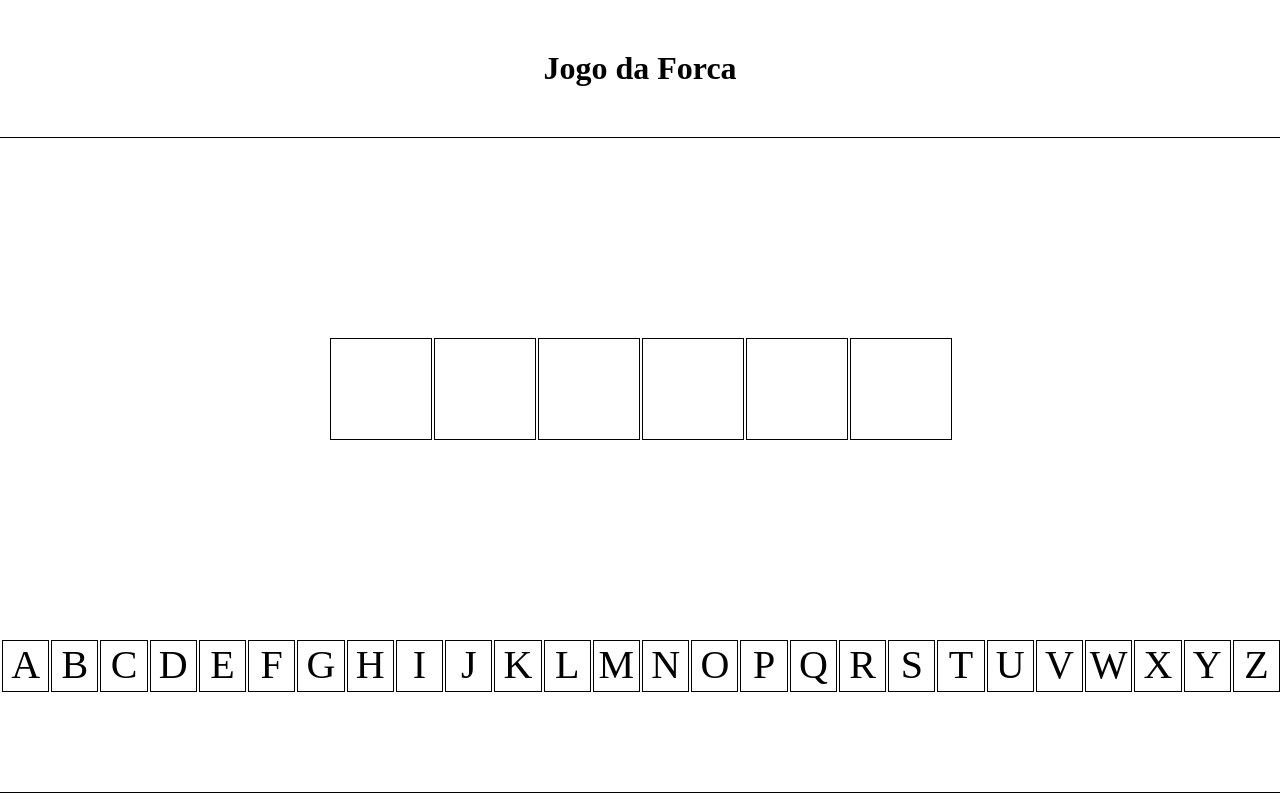
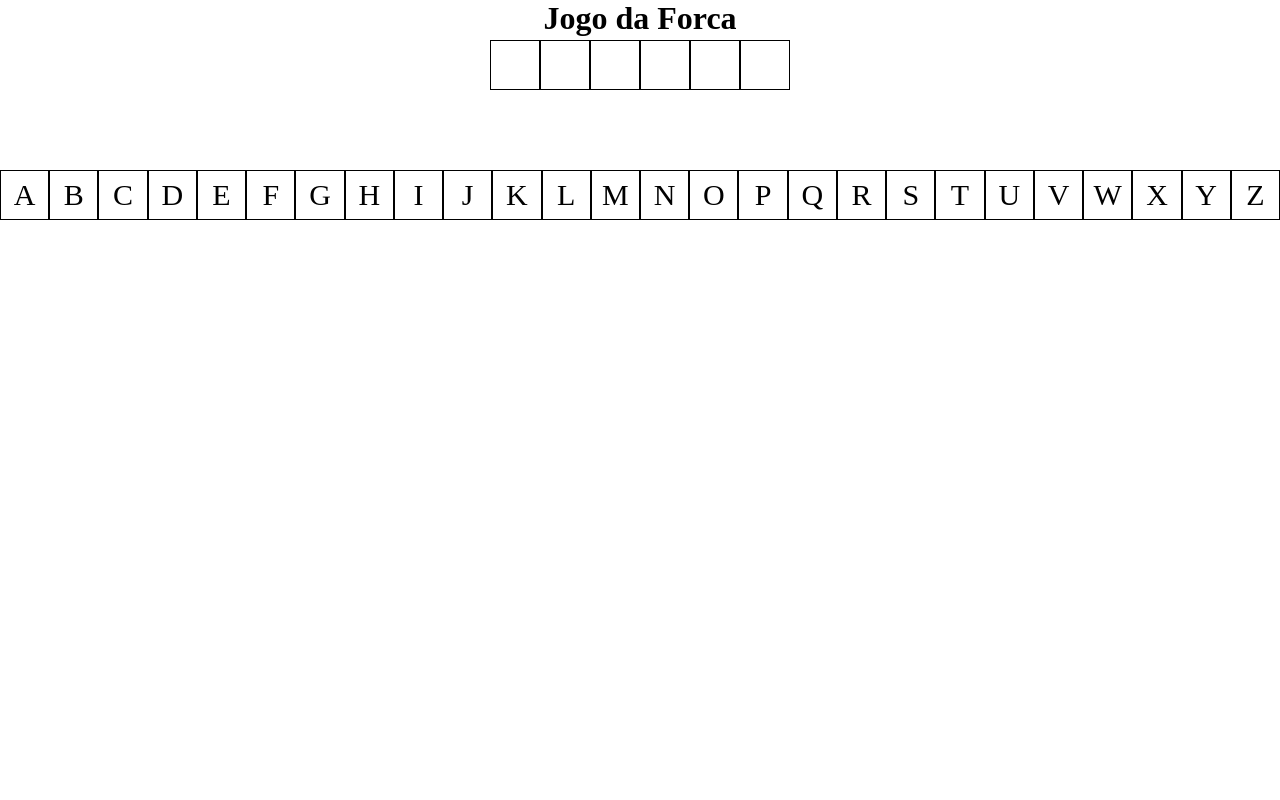
Before and after one commit to FellipeMartins92/Jogo-da-Forca, a plain HTML site: page jogo da forca/index.html in a window 1280 px wide. Both pictures are taken after a click on the button "Animais". Drawn offline with Linux system fonts and the light colour scheme.

Commit message:
código refeito

```diff
--- a/jogo da forca/index.html
+++ b/jogo da forca/index.html
@@ -15,19 +15,18 @@
     <section id="middle">
         <div id="opcoes">
             <h1>Escolha a sua categoria:</h1>
-            <button class="escolhas">Animais</button>
-            <button class="escolhas">Frutas</button>
-            <button class="escolhas">Meses</button>
-            <button class="escolhas">Jogos</button>
         </div>
     </section>
+
+    <section id="casas_jogo">
+
+    </section>
+    <div id="separar">
+
+    </div>
     <section id="area_teclado">
 
     </section>
 
-    <footer id="fundo">
-
-    </footer>
-
 </body>
 </html>
--- a/jogo da forca/index.js
+++ b/jogo da forca/index.js
@@ -1,56 +1,101 @@
 const palavras = {Animais: ["Canarinho", "Elefante", "Girafa", "Tigre", "Cachorro", "Gato", "Panda", "Gorila", "Cavalo", "Pirarucu", "Cobra", "Baleia"],
     Frutas: ["Carambola", "Banana", "Laranja", "Morango", "Abacaxi", "Pera", "Uva", "Kiwi", "Melancia", "Manga", "Jabuticaba", "Cereja"],
     Meses: ["Janeiro", "Fevereiro", "Março", "Abril", "Maio", "Junho", "Julho", "Agosto", "Setembro", "Outubro", "Novembro", "Dezembro"],
-    Jogos: ["Dark Souls", "League of Legends", "Minecraft", "Fortnite", "World of Warcraft", "Overwatch", "Dota", "Valorant", "The Sims", "Among Us", "Rocket League", "Apex Legends"]
+}
+
+const categorias = ["Animais","Frutas","Meses"]
+
+const area_botoes = document.getElementById("opcoes")
+
+function criar_botoes(){
+    for(let i = 0;i < categorias.length;i++){
+        const novo_botao = document.createElement("button")
+        novo_botao.className = "escolhas"
+        novo_botao.innerText = categorias[i]
+        area_botoes.appendChild(novo_botao)
+    }
+}
+
+var categoria_escolhida
+const middle = document.getElementById("middle")
+
+function pegar_tema(){
+    const botoes = document.querySelectorAll(".escolhas")
+    botoes.forEach((categoria)=>{
+        categoria.addEventListener("click",(pegar)=>{
+            categoria_escolhida = pegar.target.innerText
+            middle.remove()
+            pegar_palavra()
+        })
+    })
+}
+
+var palavra_escolhida
+
+function pegar_palavra(){
+    n = Math.ceil((Math.random() * 12) - 1)
+    if(categoria_escolhida == "Animais"){
+        palavra_escolhida = palavras.Animais[n].toUpperCase()
+    }else if(categoria_escolhida == "Frutas"){
+        palavra_escolhida = palavras.Frutas[n].toUpperCase()
+    }else{
+        palavra_escolhida = palavras.Meses[n].toUpperCase()
+    }
+    console.log(palavra_escolhida)
+    criar_casas_jogo()
+    criar_alfabeto()
+}
+
+const casas_jogo = document.getElementById("casas_jogo")
+
+function criar_casas_jogo(){
+    for(let i = 0; i < palavra_escolhida.length;i++){
+        const casas = document.createElement("div")
+        casas.className = "casas_do_jogo"
+        casas_jogo.appendChild(casas)
+    }
 }
 
 const alfabeto = ["A", "B", "C", "D", "E", "F", "G", "H", "I", "J", "K", "L", "M", "N", "O", "P", "Q", "R", "S", "T", "U", "V", "W", "X", "Y", "Z"]
+const teclado = document.getElementById("area_teclado")
 
-let middle = document.getElementById("opcoes")
-let pegar_escolha = document.querySelectorAll(".escolhas")
-let tabuleiro_jogo = document.getElementById("middle")
-let area_teclado = document.getElementById("area_teclado")
-let criar_area_teclado = document.createElement("section")
-criar_area_teclado.id = "teclado"
-let cont = 0
+function criar_alfabeto(){
+    for(let i = 0; i < alfabeto.length;i++){
+        const casa_letras = document.createElement("div")
+        casa_letras.innerText = alfabeto[i]
+        teclado.appendChild(casa_letras)
+    }
+}
 
-pegar_escolha.forEach((evt)=>{
-    evt.addEventListener("click",(el)=>{
-        categoria_escolhida = el.target.innerText
-        let pegar_array_jogo = palavras[categoria_escolhida]
-        pegar_palavra_aleatoria = pegar_array_jogo[Math.floor(((Math.random() * 12)))]
-        pegar_palavra_aleatoria = pegar_palavra_aleatoria.toUpperCase()
+function jogar(){
+    teclas = document.getElementById("area_teclado")
+    teclas.addEventListener("click",(evt)=>{
+        letra = evt.target.innerText
+        verificar_letra(letra)
+        verificar_se_ganhou()
+    })
+}
 
-        middle.remove()
+var acertos = 0
 
+function verificar_letra(letra){
+    const casas_palavra = document.getElementById("casas_jogo")
+    for(let i = 0; i < palavra_escolhida.length;i++){
+        if(palavra_escolhida[i] == letra){
+            casas_palavra.childNodes[i + 1].innerText = letra
+            acertos++
+        }
+    }
+}
 
-        for(let i = 0;i < pegar_palavra_aleatoria.length;i++){
-            let criar_casinhas = document.createElement("div")
-                criar_casinhas.style.width = "100px"
-                criar_casinhas.style.height = "100px"
-                criar_casinhas.style.marginLeft = "2px"
-                criar_casinhas.style.border = "1px solid black"
+function verificar_se_ganhou(){
+    if(acertos == palavra_escolhida.length){
+        alert("parabéns")
+    }
+}
 
-        tabuleiro_jogo.appendChild(criar_casinhas)
-        }
-        for(let i = 0; i <26;i++){
-            let criar_teclado = document.createElement("div")
-            criar_teclado.style.width = "50px"
-            criar_teclado.style.height = "50px"
-            criar_teclado.style.border = "1px solid black"
-            criar_teclado.style.marginLeft = "2px"
-            criar_teclado.innerText = alfabeto[i]
-            criar_teclado.addEventListener("click",(evt)=>{
-                    for(let j = 0; j < pegar_palavra_aleatoria.length;j++){
-                        if(pegar_palavra_aleatoria[j].includes(evt.target.innerText)){
-                            tabuleiro_jogo.children[j].innerText = evt.target.innerText
-                            remover_casa_escolhida = alfabeto.indexOf(evt.target.innerText)
-                            document.getElementById("teclado").childNodes[remover_casa_escolhida].removeEventListener
-                        }
-                    }
-            })
-            criar_area_teclado.appendChild(criar_teclado)
-        }
-        area_teclado.appendChild(criar_area_teclado)
-    })
-})
+criar_botoes()
+
+pegar_tema()
+
+jogar()
--- a/jogo da forca/style.css
+++ b/jogo da forca/style.css
@@ -1,72 +1,75 @@
 *{
     margin: 0px;
-}
-
-/*topo*/
-#topo h1{
-    margin-bottom: 50px;
+    padding: 0px;
+    box-sizing: border-box;
 }
 
 #topo{
-    display: grid;
-    place-content: center;
-    margin-top: 50px;
-    border-bottom: 1px solid black
+    height: 5vh;
+    width: auto;
+    text-align: center;
 }
 
-/*meio*/
+#middle{
+    width: auto;
+    display: flex;
+    justify-content: center;
+    align-items: center;
+}
 
-#middle{
-    margin-top: 200px;
-    margin-bottom: 200px;
+#opcoes{
+    margin-top: 15px;
+    display: flex;
+    flex-direction: column;
+    justify-content: center;
+    align-items: center;
+}
+
+#opcoes button{
+    background-color: transparent;
+    border: 1px solid black;
+    padding: 10px;
+}
+
+.escolhas{
+    margin: 15px;
+    border-radius: 5px;
+}
+
+#casas_jogo{
     display: flex;
     justify-content: center;
 }
 
-#middle h1{
-    margin-bottom: 15px;
-    font-size: 20px;
+#casas_jogo div{
+    font-size: 30px;
+    width: 50px;
+    height: 50px;
+    display: grid;
+    place-content: center;
+    border: 1px solid black;
 }
 
-#teclado{
+.casas_do_jogo{
+    width: 50px;
+    height: 50px;
+    border: 1px solid black;
+}
+
+#area_teclado{
     display: flex;
     justify-content: center;
-    font-size: 40px;
-    text-align: center;
 }
 
-#middle div{
-    font-size: 40px;
-    text-align: center;
+#area_teclado div{
+    font-size: 30px;
+    width: 50px;
+    height: 50px;
+    display: grid;
+    place-content: center;
+    border: 1px solid black;
 }
 
-#opcoes{
-    display: grid;
-    place-content: center;
+#separar{
+    height: 10vh;
 }
-
-#opcoes button{
-    margin-left: 30px;
-    height: 50px;
-    width: 150px;
-    border: 1px solid black;
-    border-radius: 10px;
-    color: red;
-}
-
-#opcoes button:hover{
-    background-color: rgb(197, 197, 197);
-    cursor: pointer;
-}
-
-.escolhas{
-    display: block;
-    margin-bottom: 25px;
-}
-
-/*fundo*/
-
-#fundo{
-    margin-top: 100px;
-    border-top: 1px solid black;
-}
```
